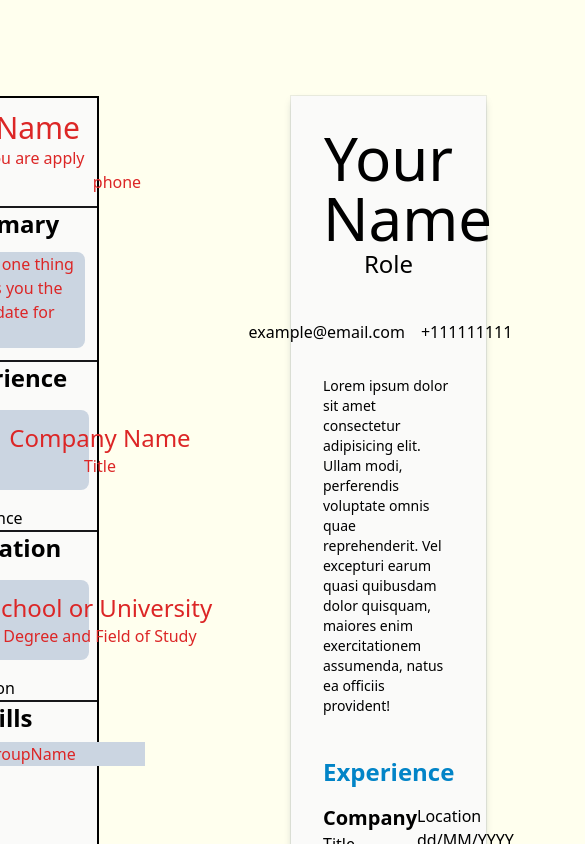
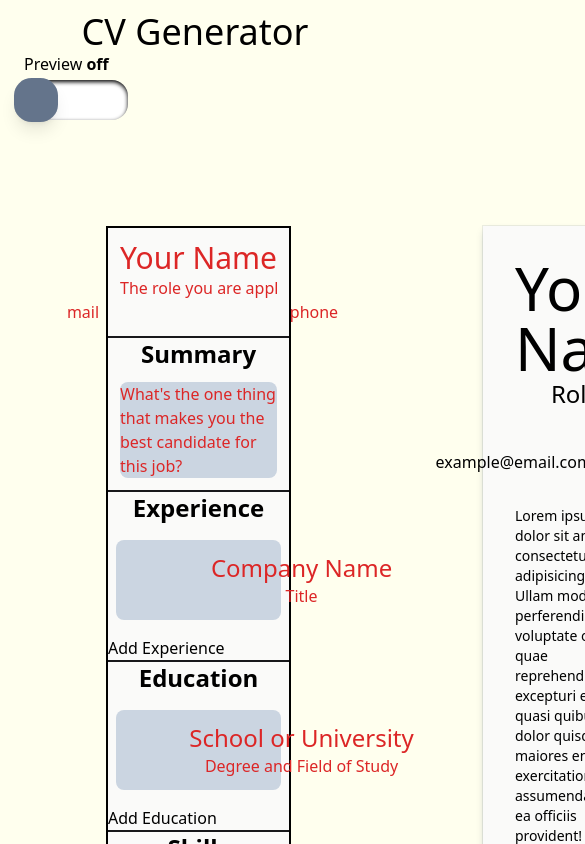
Before and after one commit to phscloq/cv-app, a Next.js app: page / in a window 390 px wide. Shown: the top 844 px of the page, 585 px wide, since content can reach past the window. Built offline with nearby package versions, Linux system fonts and the light colour scheme.

Commit message:
ADD checkbox and its animation to change between previe mode and form mode for mobile version of the page

```diff
--- a/src/app/page.tsx
+++ b/src/app/page.tsx
@@ -6,6 +6,17 @@ import { useState } from 'react'
 import emptyCV from './utils/EmptyCV'
 export default function Home() {
 const [cv, setCv] = useState(emptyCV)
+const [preview, setPreview] = useState(false)
+
+const handlePreview=()=>{
+
+  if(preview){
+    setPreview(false);
+  }
+  else{
+    setPreview(true);
+  }
+}
 
 const handleSummaryChange = (text: string) => {
   setCv((prevCv) => ({
@@ -161,9 +172,29 @@ const handleSkillChange = (e: any, groupId: any, skillIndex: any) => {
 
 
   return (
-    <main className='min-h-screen flex justify-center'>
-
-     <Form cv={cv}
+    <main className='flex-col min-h-screen flex justify-center mt-3'>
+      <div className='text-center text-4xl'>
+        <h1>CV Generator</h1>
+        </div>
+    <div className='ml-4 flex  flex-col sm:hidden'
+    >
+    <p className='ml-2'>
+      Preview <label className='font-bold'>{preview ? 'on' : 'off'}</label>
+    </p>
+     <input
+     type='checkbox'
+     checked={preview}
+     onChange={handlePreview}
+     className=' mt-1
+       relative h-10 bg-white w-28  shadow-inner shadow-black appearance-none rounded-2xl
+      before:bg-slate-500 before:absolute before:h-10 before:w-10 before:rounded-2xl
+      ease-in duration-500
+      before:scale-110 before:ease-in before:shadow-lg before:duration-500 before:left-0
+      checked:before:left-20 checked:bg-slate-500 checked:ease-in checked:duration-500'
+     />
+    </div>
+    <div className='flex p-2.5 sm:p-0'>
+    <Form cv={cv}
      onSummaryChange={handleSummaryChange}
      onPersonChange={handlePersonChange}
      onExperienceAdd={handleAddExperience}
@@ -174,8 +205,14 @@ const handleSkillChange = (e: any, groupId: any, skillIndex: any) => {
      onSkillAdd={handleSkillAdd}
      onSkillSetChange={handleSkillGroupNameChange}
      onSkillChange={handleSkillChange}
+     preview={preview}
      />
-     <Preview cv={cv} />
+     <Preview cv={cv}
+          preview={preview}
+
+     />
+    </div>
+
 
     </main>
   )
```
